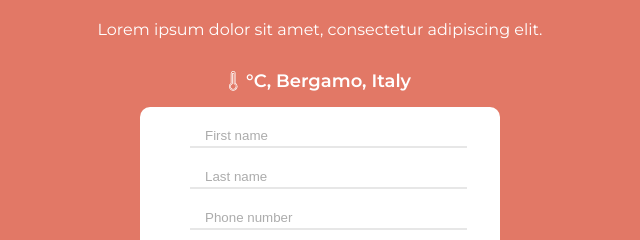
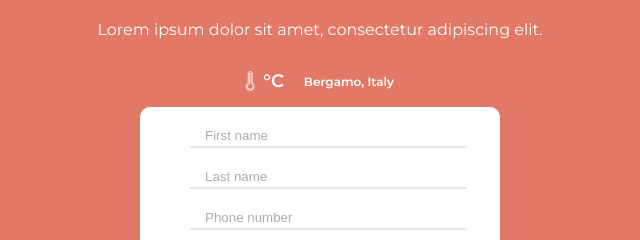
Before and after one commit to VytautasSim/BaigiamasisDarbas, a website: page index.html in a window 1280 px wide. Shown: the part 4616-4856 px from the top of the page, 320-960 px from the left. Drawn offline with nearby package versions, Linux system fonts and the light colour scheme; no server answers.

Commit message:
Section form API weather data update style

```diff
--- a/css/src/section_contact_form.scss
+++ b/css/src/section_contact_form.scss
@@ -27,11 +27,18 @@
 
                 h2 {
                     display: flex;
+                    align-items: center;
+                    justify-content: center;
                     font-size: 18px;
                     margin-left: 8px;
 
                     span {
                         font-size: 18px;
+                    }
+
+                    span:last-child {
+                        font-size: 12px;
+                        margin-left: 20px;
                     }
 
                 }
--- a/index.html
+++ b/index.html
@@ -652,7 +652,7 @@
                         <h2>
                             <span id="weather-in-celsius"></span>
                             <span>°C</span>
-                            <span>, Bergamo, Italy</span>
+                            <span>Bergamo, Italy</span>
                         </h2>
 
                     </div>
```
Also changed, not shown: css/style.css.
